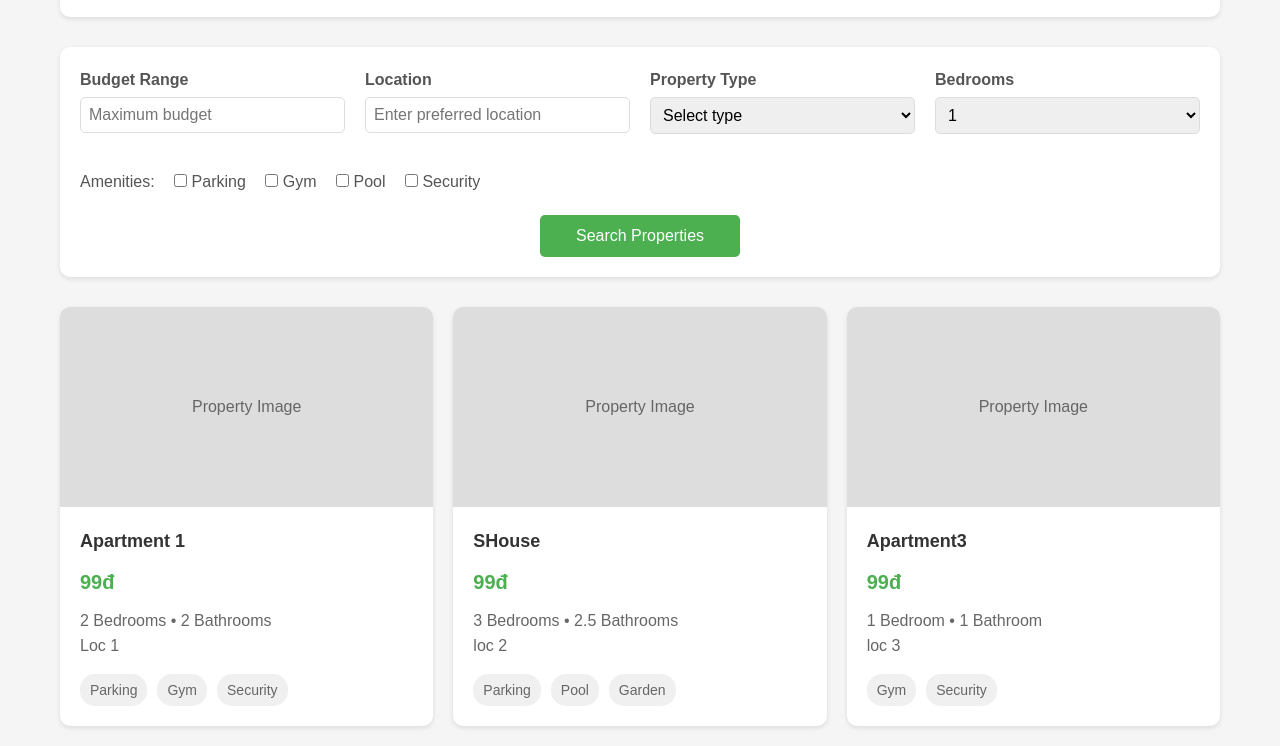
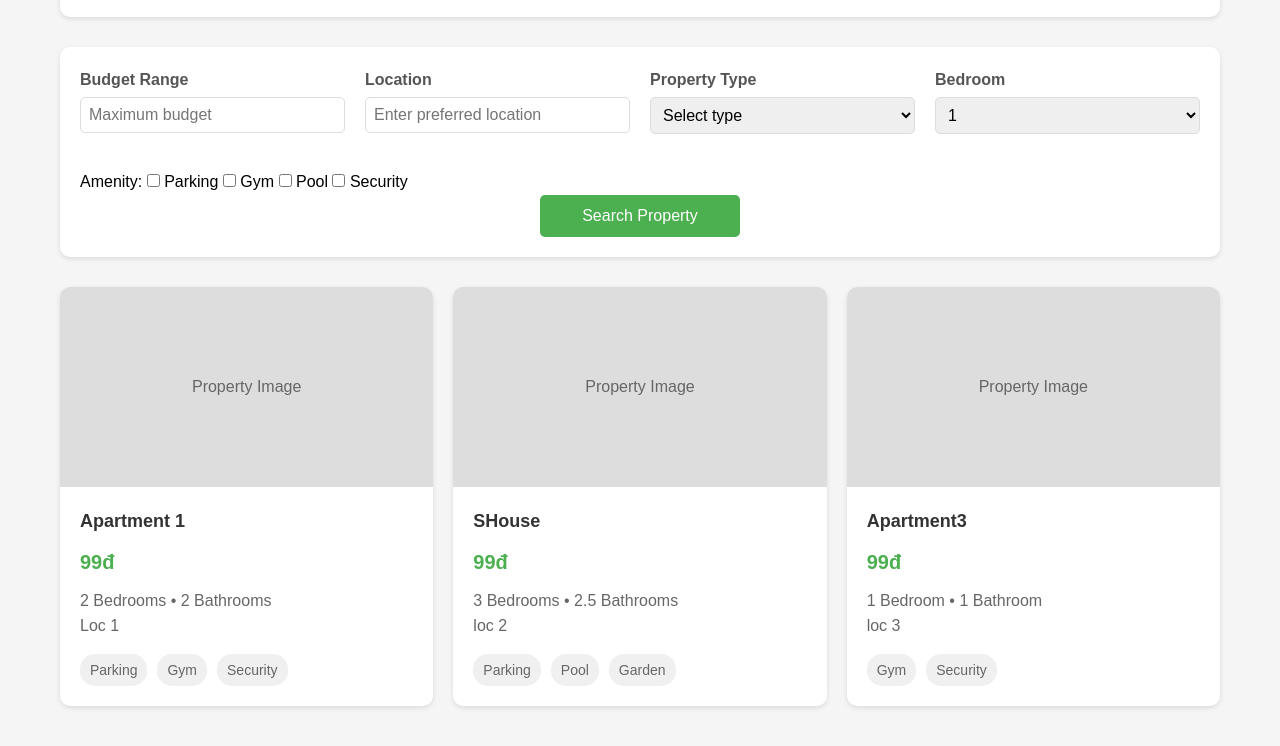
Before and after one commit to lehuuha562/ha, a plain HTML site: page index.html in a window 1280 px wide. Shown: the part 130-876 px from the top of the page. Drawn offline with Linux system fonts and the light colour scheme.

Commit message:
Update index.html

```diff
--- a/index.html
+++ b/index.html
@@ -199,8 +199,8 @@
                     </div>
 
                     <div class="form-group">
-                        <label for="bedrooms">Bedrooms</label>
-                        <select id="bedrooms" name="bedrooms">
+                        <label for="bedrooms">Bedroom</label>
+                        <select id="bedrooms" name="bedroom">
                             <option value="1">1</option>
                             <option value="2">2</option>
                             <option value="3">3</option>
@@ -209,22 +209,22 @@
                     </div>
                 </div>
 
-                <div class="amenities-group">
-                    <label>Amenities:</label>
-                    <input type="checkbox" id="parking" name="amenities" value="parking">
+                <div class="amenity-group">
+                    <label>Amenity:</label>
+                    <input type="checkbox" id="parking" name="amenity" value="parking">
                     <label for="parking">Parking</label>
 
-                    <input type="checkbox" id="gym" name="amenities" value="gym">
+                    <input type="checkbox" id="gym" name="amenity" value="gym">
                     <label for="gym">Gym</label>
 
-                    <input type="checkbox" id="pool" name="amenities" value="pool">
+                    <input type="checkbox" id="pool" name="amenity" value="pool">
                     <label for="pool">Pool</label>
 
-                    <input type="checkbox" id="security" name="amenities" value="security">
+                    <input type="checkbox" id="security" name="amenity" value="security">
                     <label for="security">Security</label>
                 </div>
 
-                <button type="submit" class="search-button">Search Properties</button>
+                <button type="submit" class="search-button">Search Property</button>
             </form>
         </div>
 
```
